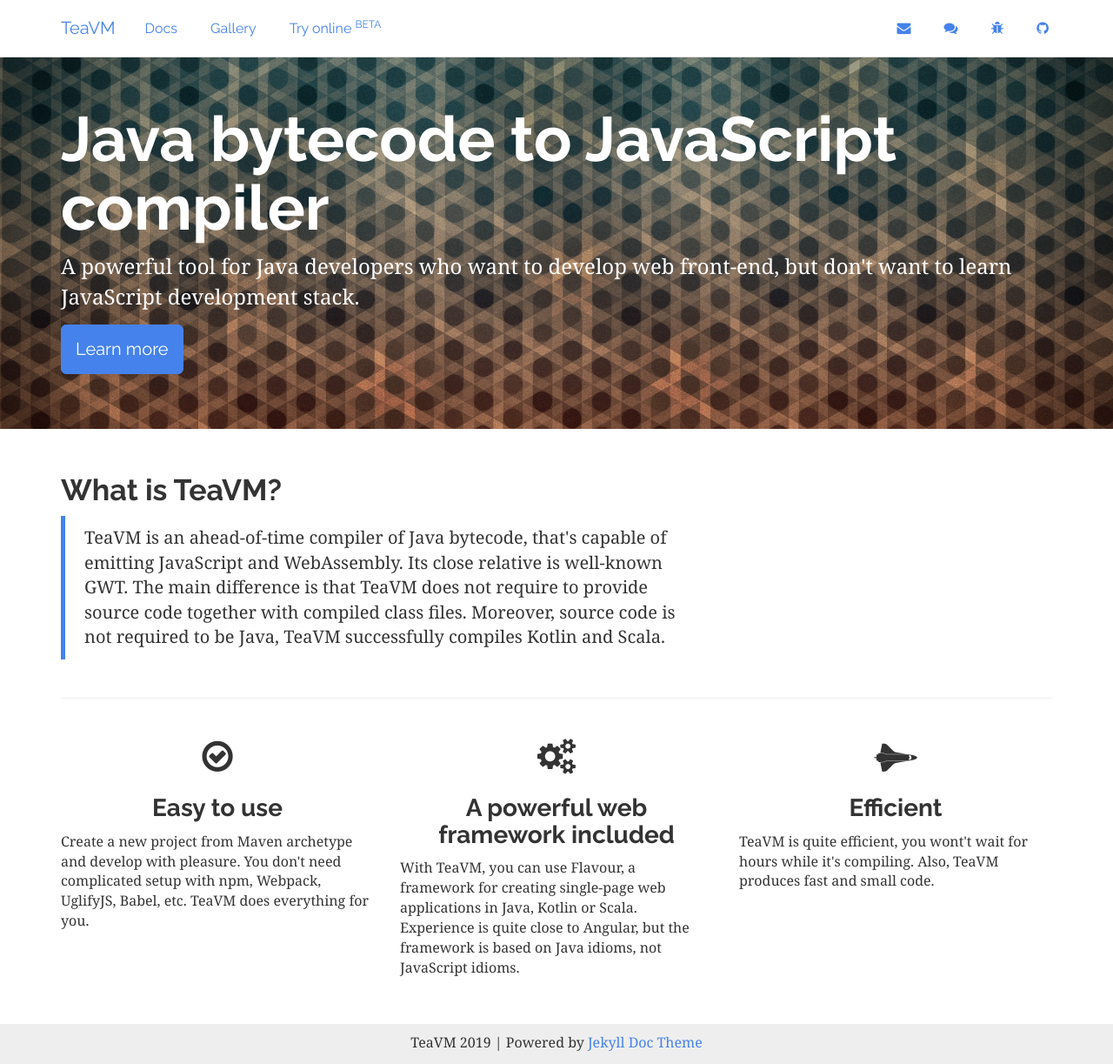
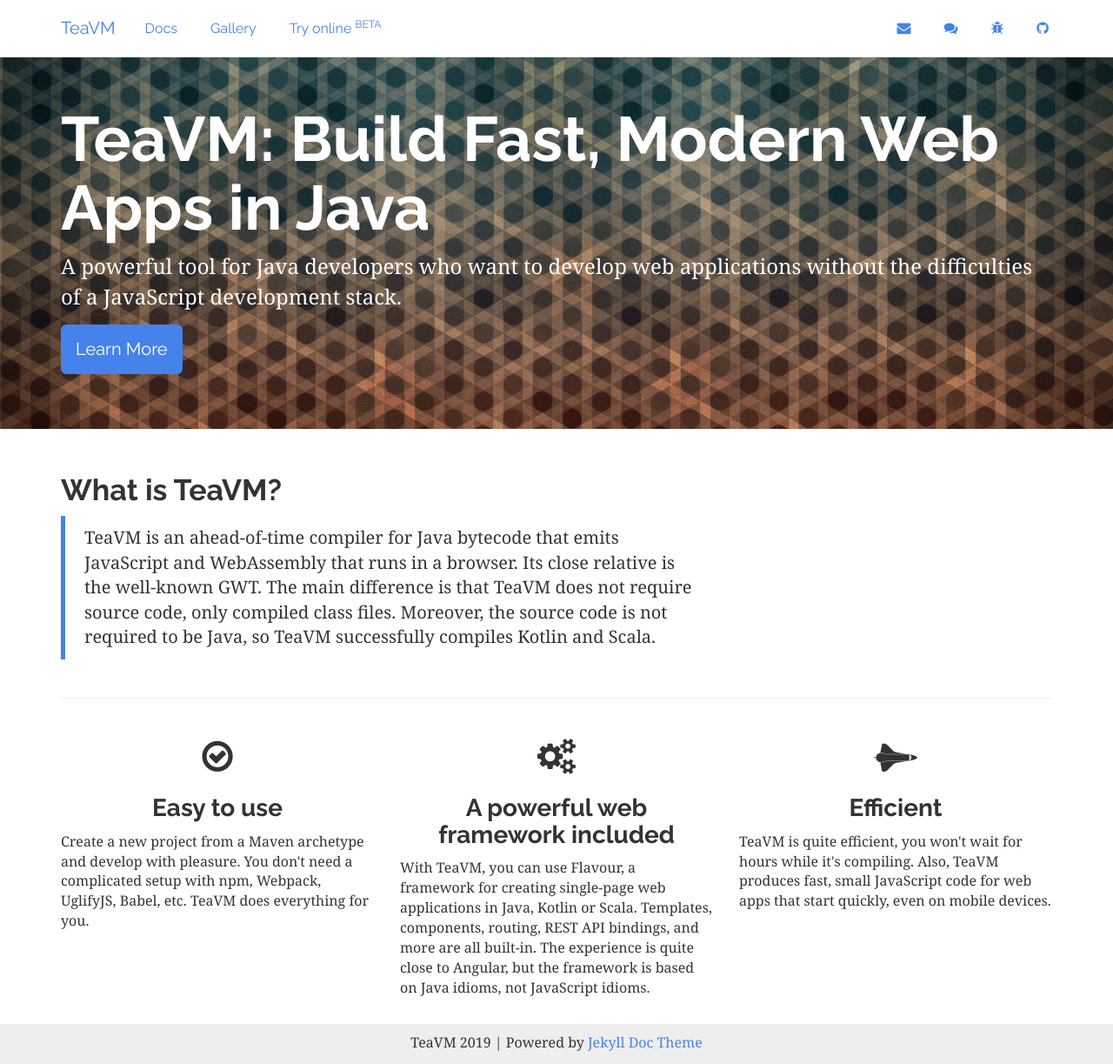
Before and after one commit to konsoletyper/teavm-site, a Jekyll site: the page built from index.html, in a window 1280 px wide and 1223 px high. Shown: the whole window at 87% size. Built offline with Jekyll 4.4.1, drawn with Linux system fonts in a browser that asks for light colours.

Commit message:
Updates and minor fixes to the home page
I wanted the front page to draw in more visitors.  I added some highlights and key features.  Let me know what you think.

```diff
--- a/index.html
+++ b/index.html
@@ -4,10 +4,11 @@
 
 <div class="header-container jumbotron">
     <div class="container">
-        <h1>Java bytecode to JavaScript compiler</h1>
-        <p>A powerful tool for Java developers who want to develop web front-end, but don't want to learn JavaScript
+        <h1>TeaVM: Build Fast, Modern Web Apps in Java</h1>
+        <p>A powerful tool for Java developers who want to develop
+            web applications without the difficulties of a JavaScript
             development stack.</p>
-        <p><a class="btn btn-primary btn-lg" href="/docs/intro/overview.html" role="button">Learn more</a></p>
+        <p><a class="btn btn-primary btn-lg" href="/docs/intro/overview.html" role="button">Learn More</a></p>
     </div>
 </div>
 
@@ -18,10 +19,13 @@
         <div class="col-md-8">
             <h2 class="header-light regular-pad">What is TeaVM?</h2>
             <blockquote>
-              <p>TeaVM is an ahead-of-time compiler of Java bytecode,
-                  that's capable of emitting JavaScript and WebAssembly. Its close relative is well-known GWT.
-                  The main difference is that TeaVM does not require to provide source code together with compiled class files.
-                  Moreover, source code is not required to be Java, TeaVM successfully compiles Kotlin and Scala.
+              <p>TeaVM is an ahead-of-time compiler for Java bytecode
+                  that emits JavaScript and WebAssembly that runs in
+                  a browser.  Its close relative is the well-known GWT.
+                  The main difference is that TeaVM does not require
+                  source code, only compiled class files.
+                  Moreover, the source code is not required to be Java,
+                  so TeaVM successfully compiles Kotlin and Scala.
               </p>
             </blockquote>
         </div>
@@ -33,8 +37,8 @@
         <div class="col-sm-4">
             <h1 class="text-center"><i class="fa fa-check-circle-o" aria-hidden="true"></i></h1>
             <h3 class="text-center">Easy to use</h3>
-            <p>Create a new project from Maven archetype and develop with pleasure.
-                You don't need complicated setup with npm, Webpack, UglifyJS, Babel, etc.
+            <p>Create a new project from a Maven archetype and develop with pleasure.
+                You don't need a complicated setup with npm, Webpack, UglifyJS, Babel, etc.
                 TeaVM does everything for you.
             </p>
         </div>
@@ -42,17 +46,18 @@
             <h1 class="text-center"><i class="fa fa-cogs" aria-hidden="true"></i></h1>
             <h3 class="text-center">A powerful web framework included</h3>
             <p>With TeaVM, you can use Flavour, a framework for creating single-page web applications
-                in Java, Kotlin or Scala. Experience is quite close to Angular, but the framework
+                in Java, Kotlin or Scala. Templates, components, routing, REST API bindings, and more
+                are all built-in.  The experience is quite close to Angular, but the framework
                 is based on Java idioms, not JavaScript idioms.</p>
         </div>
         <div class="col-sm-4">
             <h1 class="text-center"><i class="fa fa-space-shuttle" aria-hidden="true"></i></h1>
             <h3 class="text-center">Efficient</h3>
-            <p>TeaVM is quite efficient, you wont't wait for hours while it's compiling.
-                Also, TeaVM produces fast and small code.
+            <p>TeaVM is quite efficient, you won't wait for hours while it's compiling.
+                Also, TeaVM produces fast, small JavaScript code for web apps that start quickly, even
+                on mobile devices.
             </p>
         </div>
     </div>
 
-
 </div>
```
